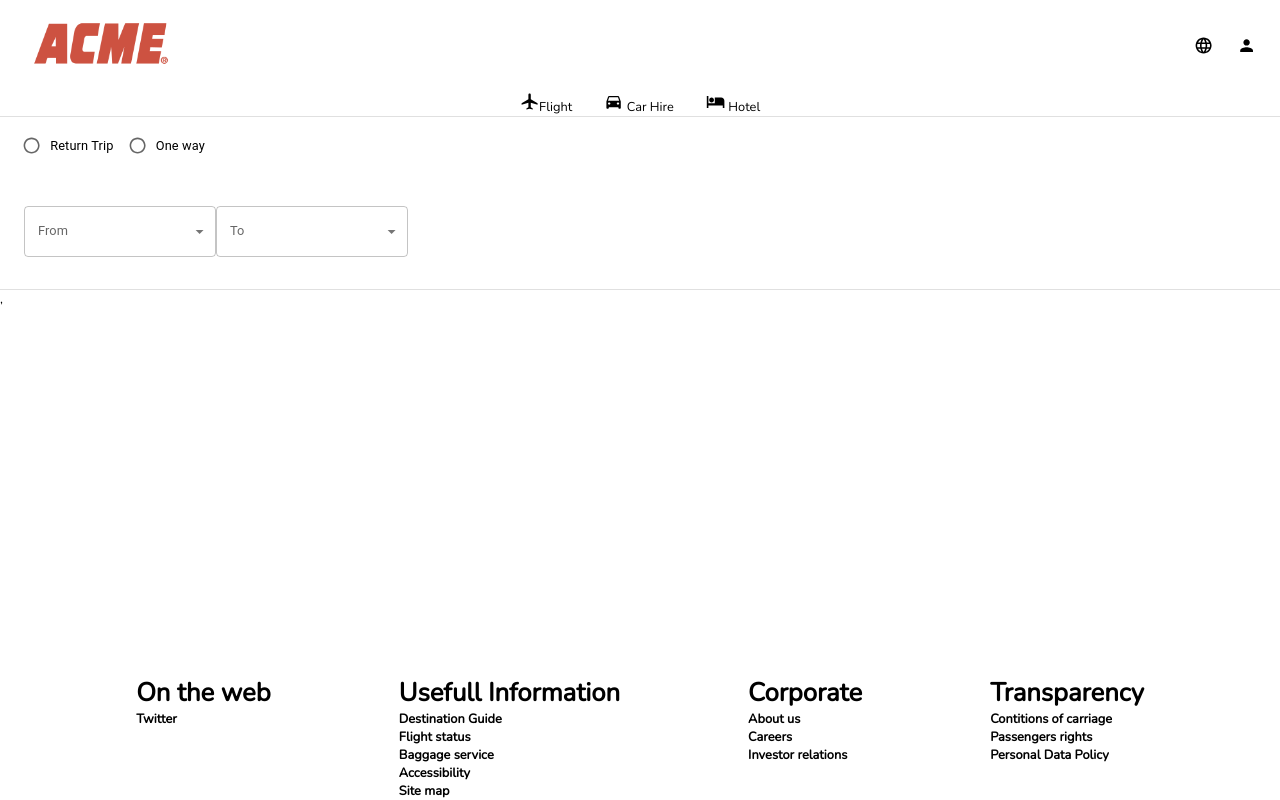
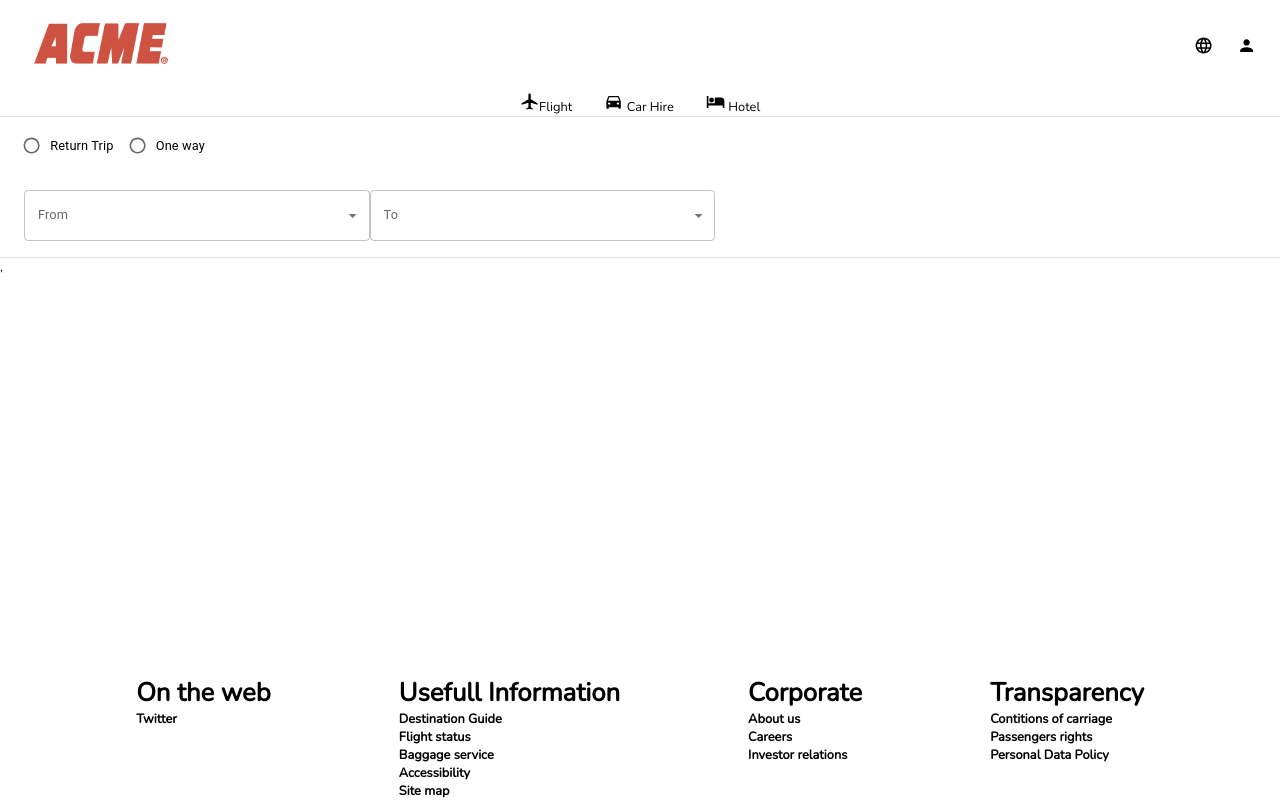
Before and after one commit to CaioCalisto/FlightWebSite, a React (Vite) app in the folder flight-web-site/: page /flights in a window 1280 px wide. Built offline with nearby package versions, Linux system fonts and the light colour scheme.

Commit message:
improving layout

```diff
--- a/flight-web-site/src/components/DateText.tsx
+++ b/flight-web-site/src/components/DateText.tsx
@@ -20,7 +20,7 @@ function DateText({ label, onDateChanged } : DateTextType) {
   const ExampleCustomInput = forwardRef(({ value, onClick }, ref) => (
     <Box component="form"
     sx={{
-      "& .MuiTextField-root": {width: "18ch" },
+      "& .MuiTextField-root": {width: "30ch" },
     }}
     noValidate
     autoComplete="off">
--- a/flight-web-site/src/components/LocationText.tsx
+++ b/flight-web-site/src/components/LocationText.tsx
@@ -1,4 +1,4 @@
-import { Box, MenuItem, TextField } from "@mui/material";
+import { Box, MenuItem, TextField, useMediaQuery } from "@mui/material";
 import React, { useState } from "react";
 
 type LocationTextType = {
@@ -13,7 +13,7 @@ function LocationText({ label, onLocationChanged }: LocationTextType) {
     <Box
       component="form"
       sx={{
-        "& .MuiTextField-root": {width: "25ch" },
+        "& .MuiTextField-root": {width: '45ch' },
       }}
       noValidate
       autoComplete="off"
--- a/flight-web-site/src/components/Passengers.tsx
+++ b/flight-web-site/src/components/Passengers.tsx
@@ -6,7 +6,7 @@ function Passengers() {
     <Box
       component="form"
       sx={{
-        "& .MuiTextField-root": {width: "14ch" },
+        "& .MuiTextField-root": {width: "30ch" },
       }}
       noValidate
       autoComplete="off">
--- a/flight-web-site/src/pages/Flight.tsx
+++ b/flight-web-site/src/pages/Flight.tsx
@@ -37,7 +37,7 @@ function Flight() {
 
   return (
     <>
-      <Stack direction="column" gap={4}>
+      <Stack direction="column" gap={2}>
         <TripChose />
 
         <Stack direction="row">
```
